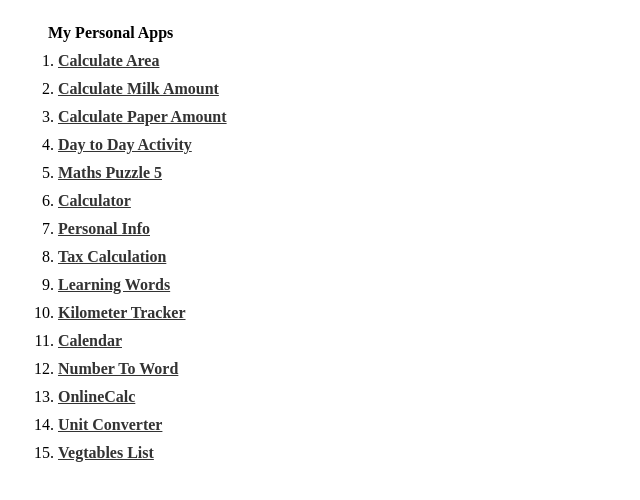
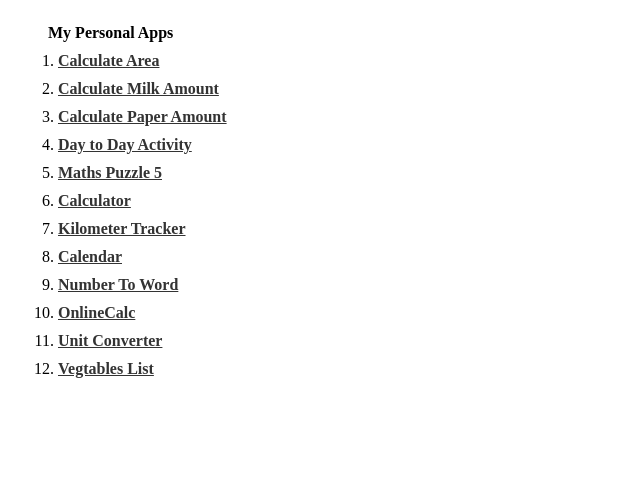
Before and after one commit to Mani7871169/MyApps, a plain HTML site: page index.html in a window 1280 px wide. Shown: the whole page, without its empty margins (0-640 px from the left). Drawn offline with Linux system fonts and the light colour scheme.

Commit message:
Update index.html

```diff
--- a/index.html
+++ b/index.html
@@ -37,9 +37,7 @@
             <li><a href="DayToDayActivity.htm" target="_blank">Day to Day Activity</a></li>
             <li><a href="MathsPuzzle.htm" target="_blank">Maths Puzzle 5</a></li>
             <li><a href="OnlineCalc.htm" target="_blank">Calculator</a></li>
-            <li><a href="Personal.htm" target="_blank">Personal Info</a></li>
-            <li><a href="SalaryTracker.html" target="_blank">Tax Calculation</a></li>
-            <li><a href="Learning_Words.html" target="_blank">Learning Words</a></li>
+
             <li><a href="KilometerTracker.html" target="_blank">Kilometer Tracker</a></li>
             <li><a href="MaxCalendar.html" target="_blank">Calendar</a></li>
             <li><a href="NumberToWord.html" target="_blank">Number To Word</a></li>
```
